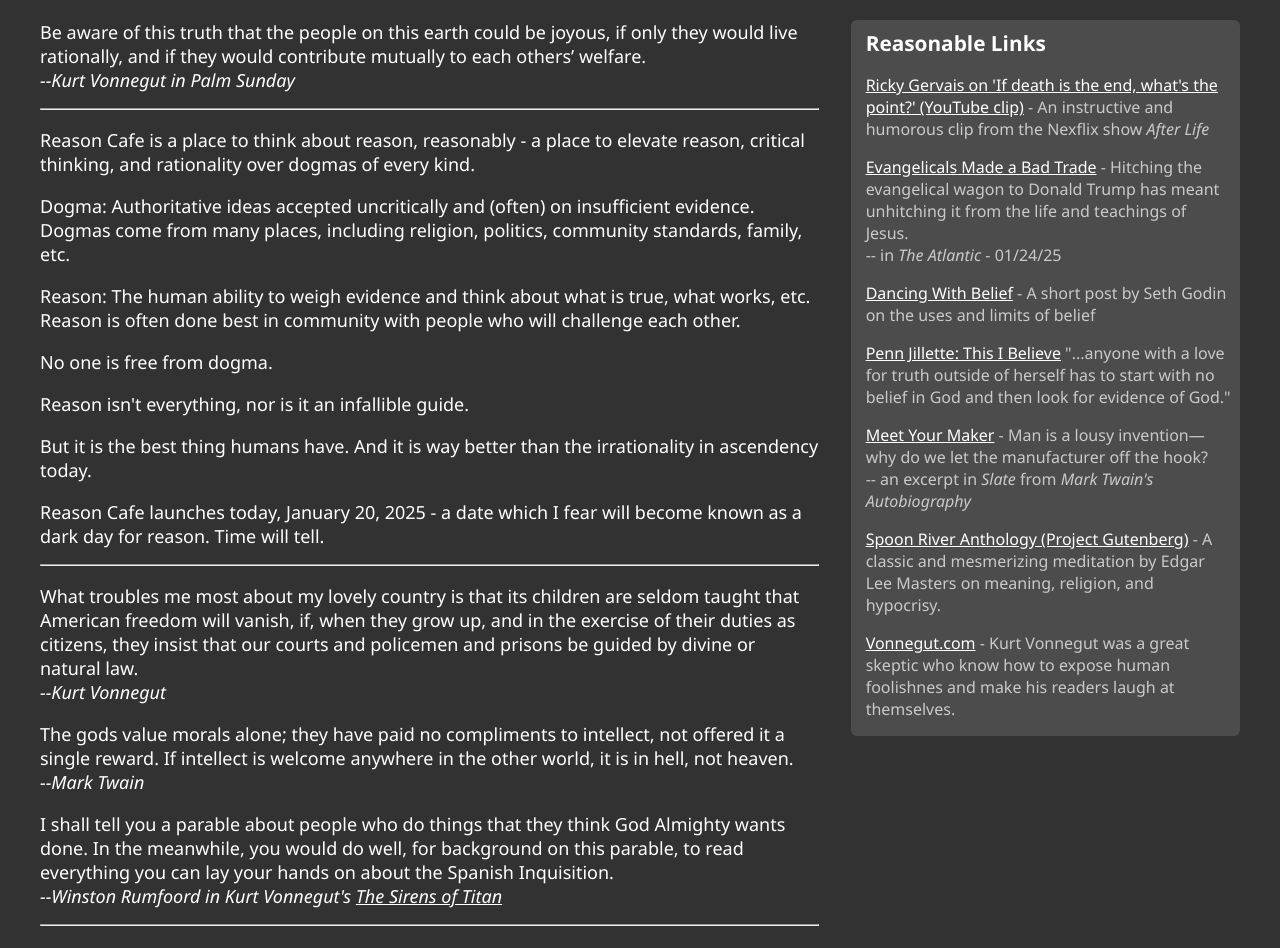
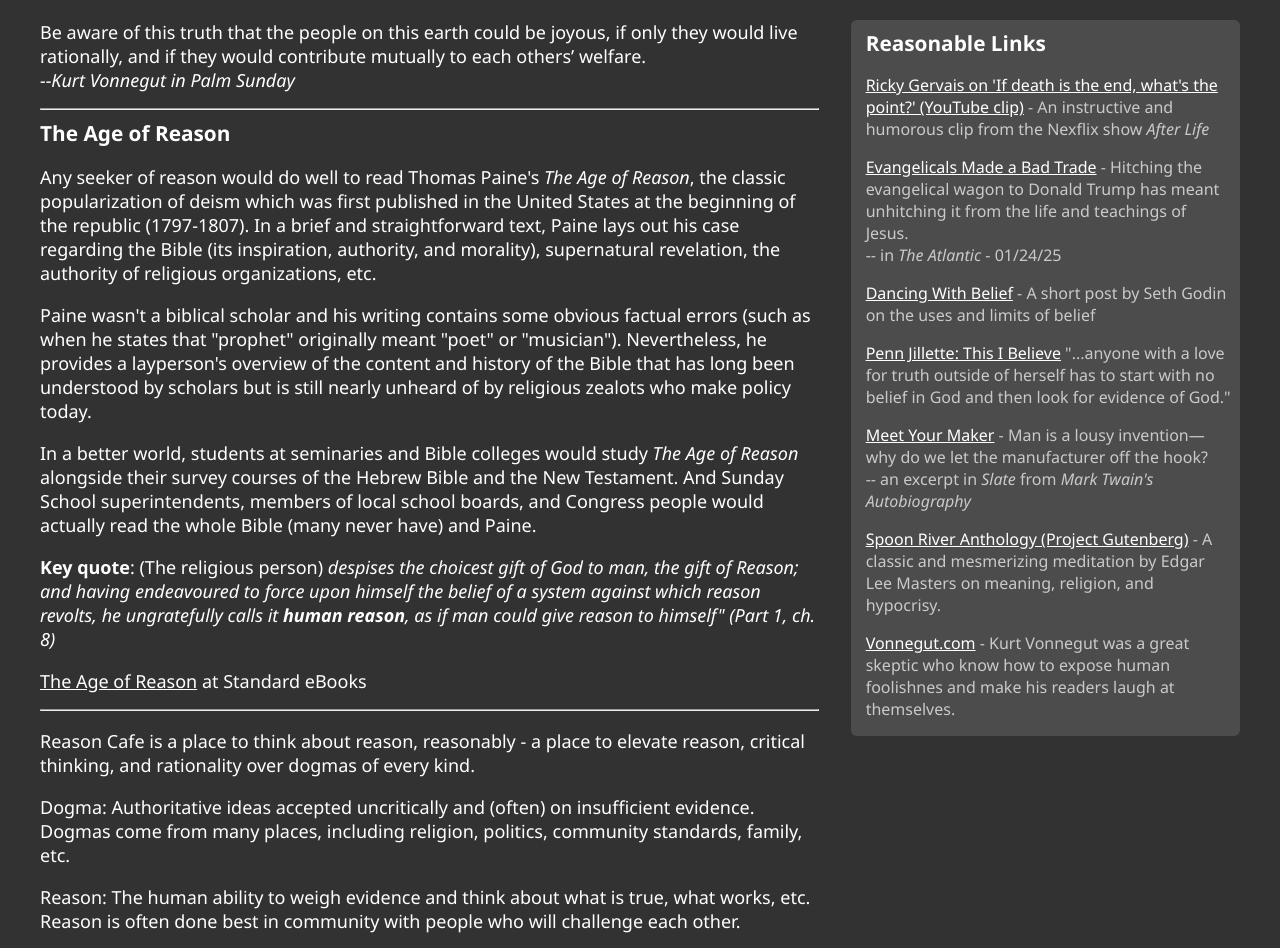
Before and after one commit to dkmullen/reason-cafe-plain-html, a plain HTML site: page index.html in a window 1280 px wide. Shown: the part 135-1083 px from the top of the page. Drawn offline with Linux system fonts and the light colour scheme.

Commit message:
add age of reason

```diff
--- a/index.html
+++ b/index.html
@@ -33,6 +33,51 @@
           if only they would live rationally, and if they would contribute
           mutually to each others’ welfare.<br />
           <em>--Kurt Vonnegut in Palm Sunday</em>
+        </p>
+        <hr />
+        <h2>The Age of Reason</h2>
+
+        <p>
+          Any seeker of reason would do well to read Thomas Paine's
+          <em>The Age of Reason</em>, the classic popularization of deism which
+          was first published in the United States at the beginning of the
+          republic (1797-1807). In a brief and straightforward text, Paine lays
+          out his case regarding the Bible (its inspiration, authority, and
+          morality), supernatural revelation, the authority of religious
+          organizations, etc.
+        </p>
+        <p>
+          Paine wasn't a biblical scholar and his writing contains some obvious
+          factual errors (such as when he states that "prophet" originally meant
+          "poet" or "musician"). Nevertheless, he provides a layperson's
+          overview of the content and history of the Bible that has long been
+          understood by scholars but is still nearly unheard of by religious
+          zealots who make policy today.
+        </p>
+        <p>
+          In a better world, students at seminaries and Bible colleges would
+          study <em>The Age of Reason</em> alongside their survey courses of the
+          Hebrew Bible and the New Testament. And Sunday School superintendents,
+          members of local school boards, and Congress people would actually
+          read the whole Bible (many never have) and Paine.
+        </p>
+        <p>
+          <b>Key quote</b>: (The religious person)
+          <em
+            >despises the choicest gift of God to man, the gift of Reason; and
+            having endeavoured to force upon himself the belief of a system
+            against which reason revolts, he ungratefully calls it
+            <b>human reason</b>, as if man could give reason to himself" (Part
+            1, ch. 8)</em
+          >
+        </p>
+        <p>
+          <a
+            href="https://standardebooks.org/ebooks/thomas-paine/the-age-of-reason"
+            target="_blank"
+            >The Age of Reason</a
+          >
+          at Standard eBooks
         </p>
         <hr />
         <p>
```
